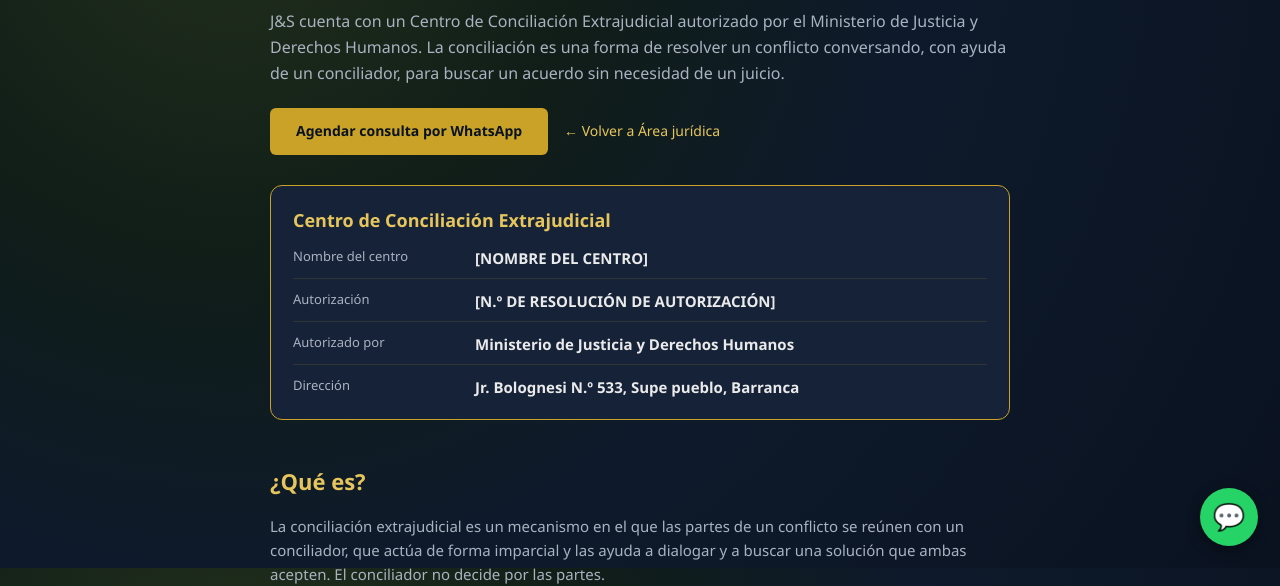
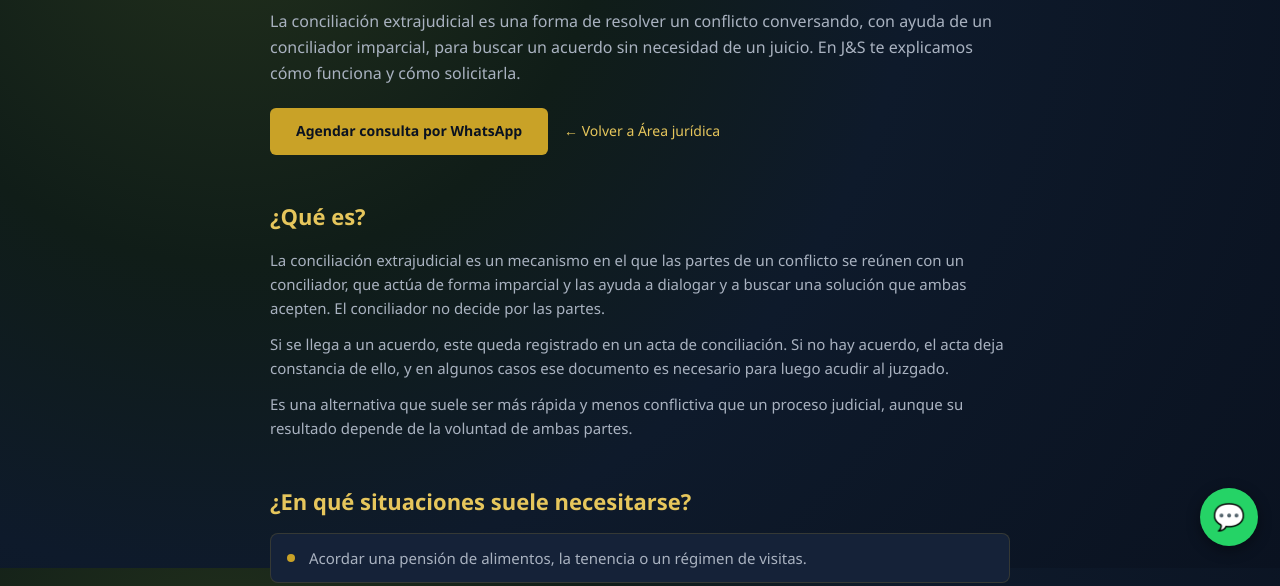
Before and after one commit to Pantoja18/jys-grupo-web, a plain HTML site: page servicios/centro-de-conciliacion.html in a window 1280 px wide. Shown: the part 232-818 px from the top of the page. Drawn offline with Linux system fonts and the light colour scheme.

Commit message:
Deja un texto general de conciliación extrajudicial sin datos de autorización
Se quita el recuadro con nombre y resolución, y las menciones a la
autorización del Ministerio, hasta contar con esos datos.

Co-Authored-By: Claude Opus 5.5 <noreply@anthropic.com>

```diff
--- a/servicios/centro-de-conciliacion.html
+++ b/servicios/centro-de-conciliacion.html
@@ -3,12 +3,12 @@
 <head>
 <meta charset="UTF-8">
 <meta name="viewport" content="width=device-width, initial-scale=1.0">
-<title>Centro de Conciliación Extrajudicial en Supe y Barranca | J&amp;S</title>
-<meta name="description" content="J&amp;S cuenta con un Centro de Conciliación Extrajudicial autorizado por el Ministerio de Justicia y Derechos Humanos, para resolver conflictos mediante acuerdos. Agenda tu cita.">
+<title>Conciliación extrajudicial en Supe y Barranca | J&amp;S</title>
+<meta name="description" content="Servicio de conciliación extrajudicial de J&amp;S para resolver conflictos de familia, deudas, alquileres y más mediante acuerdos, con un conciliador imparcial. Agenda tu cita.">
 <link rel="canonical" href="https://construccionesyedificacionesjys.com/servicios/centro-de-conciliacion">
 <meta property="og:type" content="website">
-<meta property="og:title" content="Centro de Conciliación Extrajudicial en Supe y Barranca | J&amp;S">
-<meta property="og:description" content="J&amp;S cuenta con un Centro de Conciliación Extrajudicial autorizado por el Ministerio de Justicia y Derechos Humanos, para resolver conflictos mediante acuerdos. Agenda tu cita.">
+<meta property="og:title" content="Conciliación extrajudicial en Supe y Barranca | J&amp;S">
+<meta property="og:description" content="Servicio de conciliación extrajudicial de J&amp;S para resolver conflictos de familia, deudas, alquileres y más mediante acuerdos, con un conciliador imparcial. Agenda tu cita.">
 <meta property="og:url" content="https://construccionesyedificacionesjys.com/servicios/centro-de-conciliacion">
 <meta property="og:locale" content="es_PE">
 <link rel="icon" href="../logo.png">
@@ -44,22 +44,12 @@
   <div class="svc-hero">
     <span class="svc-kicker">Área jurídica · Conciliación</span>
     <h1>Centro de conciliación</h1>
-    <p class="lead">J&amp;S cuenta con un Centro de Conciliación Extrajudicial autorizado por el Ministerio de Justicia y Derechos Humanos. La conciliación es una forma de resolver un conflicto conversando, con ayuda de un conciliador, para buscar un acuerdo sin necesidad de un juicio.</p>
+    <p class="lead">La conciliación extrajudicial es una forma de resolver un conflicto conversando, con ayuda de un conciliador imparcial, para buscar un acuerdo sin necesidad de un juicio. En J&amp;S te explicamos cómo funciona y cómo solicitarla.</p>
     <div class="actions">
       <a class="cta-btn" href="https://wa.me/51956764364?text=Hola%2C%20quiero%20agendar%20una%20consulta%20sobre%20centro%20de%20conciliaci%C3%B3n." target="_blank" rel="noopener">Agendar consulta por WhatsApp</a>
       <a class="back-link" href="../#juridico">&larr; Volver a Área jurídica</a>
     </div>
   </div>
-
-  <aside class="center-box" aria-label="Datos del centro de conciliación">
-    <h2>Centro de Conciliación Extrajudicial</h2>
-    <dl>
-      <div><dt>Nombre del centro</dt><dd>[NOMBRE DEL CENTRO]</dd></div>
-      <div><dt>Autorización</dt><dd>[N.º DE RESOLUCIÓN DE AUTORIZACIÓN]</dd></div>
-      <div><dt>Autorizado por</dt><dd>Ministerio de Justicia y Derechos Humanos</dd></div>
-      <div><dt>Dirección</dt><dd>Jr. Bolognesi N.º 533, Supe pueblo, Barranca</dd></div>
-    </dl>
-  </aside>
 
   <section class="block">
     <h2>¿Qué es?</h2>
@@ -80,11 +70,11 @@
   </section>
 
   <section class="block">
-    <h2>Cómo funciona en nuestro centro</h2>
+    <h2>Cómo funciona</h2>
     <ol class="steps">
       <li><h3>Consulta inicial</h3><p>Te explicamos cómo funciona la conciliación, qué temas pueden conciliarse y qué necesitas para presentar tu solicitud.</p></li>
       <li><h3>Revisión de documentos</h3><p>Revisamos que la solicitud y los documentos estén completos para poder tramitarla.</p></li>
-      <li><h3>Trámite</h3><p>El centro invita a la otra parte y programa la audiencia, que dirige un conciliador de manera imparcial para ayudar a ambas partes a dialogar.</p></li>
+      <li><h3>Trámite</h3><p>Se invita a la otra parte y se programa la audiencia, que dirige un conciliador de manera imparcial para ayudar a ambas partes a dialogar.</p></li>
       <li><h3>Acta</h3><p>Al terminar, se elabora el acta de conciliación, con o sin acuerdo, y se entrega a las partes.</p></li>
     </ol>
   </section>
@@ -102,7 +92,7 @@
 
   <section class="block faq">
     <h2>Preguntas frecuentes</h2>
-      <details><summary>¿Quién dirige la audiencia?</summary><p>Un conciliador del centro, que actúa de forma imparcial. Su función es ayudar a las partes a dialogar; no decide por ellas ni representa a ninguna.</p></details>
+      <details><summary>¿Quién dirige la audiencia?</summary><p>Un conciliador, que actúa de forma imparcial. Su función es ayudar a las partes a dialogar; no decide por ellas ni representa a ninguna.</p></details>
       <details><summary>¿Qué pasa si la otra parte no asiste?</summary><p>Si la otra parte no acude a la audiencia, se deja constancia en el acta. Te explicamos qué opciones podrían seguir después.</p></details>
       <details><summary>¿El acuerdo de conciliación es obligatorio?</summary><p>El acta con acuerdo tiene efectos legales y, en general, su cumplimiento puede exigirse. Por eso es importante entender bien lo que se firma.</p></details>
       <details><summary>¿Debo conciliar antes de demandar?</summary><p>En algunas materias la conciliación es un paso previo exigido antes de acudir al juzgado; en otras no. Te orientamos de forma general según el tema.</p></details>
@@ -110,7 +100,7 @@
 
   <div class="cta-box">
     <h2>¿Quieres solicitar una conciliación?</h2>
-    <p>Escríbenos por WhatsApp y agenda una cita con nuestro centro de conciliación.</p>
+    <p>Escríbenos por WhatsApp y agenda una cita para tu conciliación.</p>
     <div class="actions">
       <a class="cta-btn" href="https://wa.me/51956764364?text=Hola%2C%20quiero%20agendar%20una%20consulta%20sobre%20centro%20de%20conciliaci%C3%B3n." target="_blank" rel="noopener">Agendar consulta por WhatsApp</a>
       <a class="back-link" href="../#juridico">&larr; Volver a Área jurídica</a>
--- a/servicios/servicios.css
+++ b/servicios/servicios.css
@@ -76,16 +76,6 @@ h2{font-size:22px;color:var(--gold-light);margin-bottom:14px;}
 .tag{background:rgba(201,162,39,0.1);border:1px solid rgba(201,162,39,0.35);color:var(--gold-light);padding:8px 16px;border-radius:20px;font-size:13px;}
 .tag:hover{border-color:var(--gold);}
 
-/* Recuadro de datos del centro de conciliación */
-.center-box{margin-top:30px;background:var(--navy-2);border:1px solid var(--gold);border-radius:12px;padding:20px 22px;}
-.center-box h2{font-size:18px;margin-bottom:12px;}
-.center-box dl{display:grid;gap:10px;}
-.center-box dl div{display:grid;grid-template-columns:170px 1fr;gap:12px;border-bottom:1px solid rgba(201,162,39,0.15);padding-bottom:8px;}
-.center-box dl div:last-child{border-bottom:none;padding-bottom:0;}
-.center-box dt{color:var(--text-muted);font-size:13px;}
-.center-box dd{color:var(--text);font-size:15px;font-weight:600;}
-@media(max-width:520px){.center-box dl div{grid-template-columns:1fr;gap:2px;}}
-
 /* Footer (igual que index.html) */
 .legal-links{margin-top:8px;}
 .legal-links a{color:var(--gold-light);white-space:nowrap;}
```
